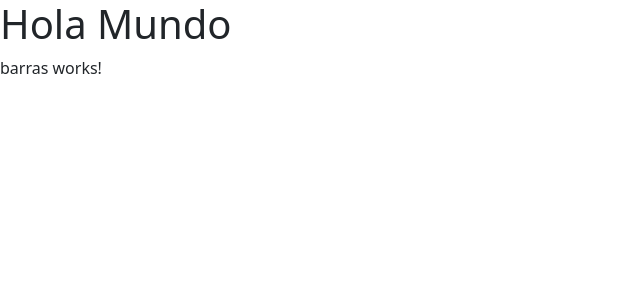
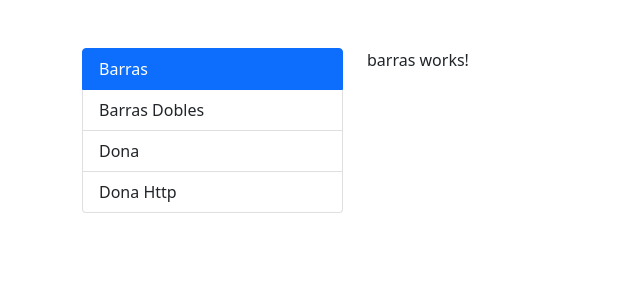
Before and after one commit to pabalvarezs/graficasApp-Angular, an Angular app: page /graficas/barra in a window 1280 px wide. Shown: the top 300 px of the page, without its empty margins (0-640 px from the left). Built offline with nearby package versions, Linux system fonts and the light colour scheme.

Commit message:
seccion 22 clase 330

```diff
--- a/src/app/app.component.html
+++ b/src/app/app.component.html
@@ -1,2 +1,8 @@
-<h1>Hola Mundo</h1>
-<router-outlet></router-outlet>
+<div class="row mt-5">
+    <div class="col-md-3 col-sm-12">
+        <app-menu></app-menu>
+    </div>
+    <div class="col-md-9 col-sm-12">
+        <router-outlet></router-outlet>
+    </div>
+</div>
--- a/src/app/shared/menu/menu.component.html
+++ b/src/app/shared/menu/menu.component.html
@@ -1 +1,8 @@
-<p>menu works!</p>
+<ul class="list-group">
+    <li class="list-group-item"
+        *ngFor="let item of menu"
+        [routerLink]="item.ruta"
+        routerLinkActive="active">
+        {{ item.texto }}
+    </li>
+</ul>
--- a/src/app/shared/menu/menu.component.ts
+++ b/src/app/shared/menu/menu.component.ts
@@ -1,16 +1,28 @@
-import { Component, OnInit } from '@angular/core';
+import { Component } from '@angular/core';
 
+interface MenuItem{
+  ruta: string;
+  texto: string;
+}
 @Component({
   selector: 'app-menu',
   templateUrl: './menu.component.html',
   styles: [
+    `
+      li{
+        cursor: pointer;
+      }
+
+    `
+
   ]
 })
-export class MenuComponent implements OnInit {
+export class MenuComponent  {
 
-  constructor() { }
-
-  ngOnInit(): void {
-  }
-
+ menu : MenuItem[] = [
+   { ruta: '/graficas/barra', texto: 'Barras'},
+   { ruta: '/graficas/barra-doble', texto: 'Barras Dobles'},
+   { ruta: '/graficas/dona', texto: 'Dona'},
+   { ruta: '/graficas/dona-http', texto: 'Dona Http'},
+ ]
 }
--- a/src/index.html
+++ b/src/index.html
@@ -8,7 +8,7 @@
   <link rel="icon" type="image/x-icon" href="favicon.ico">
   <link href="https://cdn.jsdelivr.net/npm/bootstrap@5.0.1/dist/css/bootstrap.min.css" rel="stylesheet" integrity="sha384-+0n0xVW2eSR5OomGNYDnhzAbDsOXxcvSN1TPprVMTNDbiYZCxYbOOl7+AMvyTG2x" crossorigin="anonymous">
 </head>
-<body>
+<body class="container">
   <app-root></app-root>
 </body>
 </html>
```
